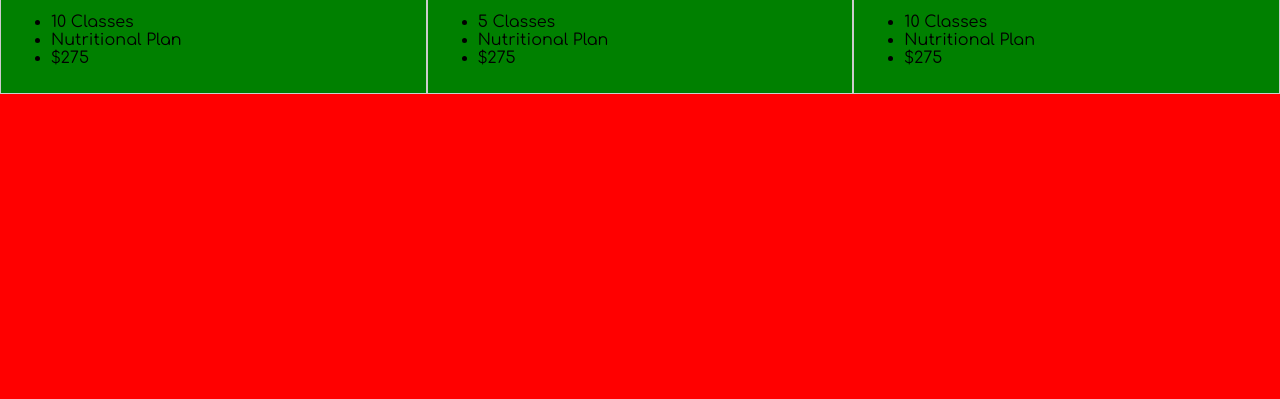
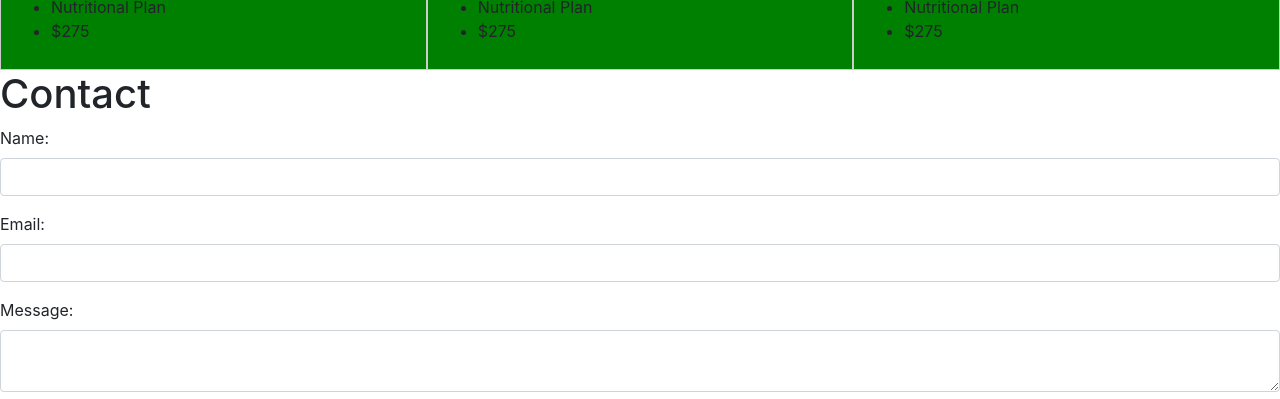
Before and after one commit to lfr4704/kenStone, a React (Create React App) app in the folder southpaw/: page / in a window 1280 px wide. Shown: the part 553-952 px from the top of the page. Before the commit the page ends 864 px from the top, so only its background shows below. Built offline with nearby package versions, Linux system fonts and the light colour scheme.

Commit message:
added frontend for contact form

```diff
--- a/southpaw/src/App.js
+++ b/southpaw/src/App.js
@@ -6,6 +6,7 @@ import SideDrawer from './components/SideDrawer/SideDrawer.js';
 import Backdrop from './components/Backdrop/Backdrop.js';
 import Header from './components/Header/Header.js';
 import Packages from './components/Packages/Packages.js';
+import Contact from './components/Contact/Contact.js';
 
 class App extends Component {
   constructor(){
@@ -42,6 +43,7 @@ class App extends Component {
           <p>This is the page content</p>
           <Header />
           <Packages />
+          <Contact />
         </main>
       </div>
     );
--- /dev/null
+++ b/southpaw/src/components/Contact/Contact.js
@@ -0,0 +1,53 @@
+import React from 'react';
+import {Form, FormGroup, Input, Label, Button } from 'reactstrap';
+
+
+class Contact extends React.Component{
+  constructor(props){
+    super(props);
+
+    this.state = {
+      name: '',
+      email: '',
+      message: '',
+    }
+
+    this.handleChange = this.handleChange.bind(this);
+  }
+  handleChange(event) {
+    this.setState({[event.target.name]: event.target.value });
+  }
+
+handleSubmit(event) {
+  event.preventDefault();
+
+  const {name, email, message } = this.state
+}
+
+  render(){
+    return(
+      <div>
+        <h1>Contact</h1>
+        <Form onSubmit={this.handleSubmit} style={{ width: '100%' }}>
+          <FormGroup>
+            <Label for="name">Name:</Label>
+            <Input type="text" name="name" onChange={this.handleChange} />
+          </FormGroup>
+
+          <FormGroup>
+            <Label for="name">Email:</Label>
+            <Input type="email" name="email" onChange={this.handleChange} />
+          </FormGroup>
+
+          <FormGroup>
+            <Label for="name">Message:</Label>
+            <Input type="textarea" name="message" onChange={this.handleChange} />
+          </FormGroup>
+          <Button>Submit</Button>
+        </Form>
+      </div>
+    );
+  }
+}
+
+export default Contact
--- a/southpaw/src/index.js
+++ b/southpaw/src/index.js
@@ -2,9 +2,9 @@ import React from 'react';
 import ReactDOM from 'react-dom';
 import './index.css';
 import App from './App';
-
 import 'font-awesome/css/font-awesome.min.css';
 
+import 'bootstrap/dist/css/bootstrap.min.css';
 
 
 ReactDOM.render(<App />, document.getElementById('root'));
```
Also changed, not shown: southpaw/package.json (+9 -3 lines), 2 other files (tests, documents, lock files or other folders).
